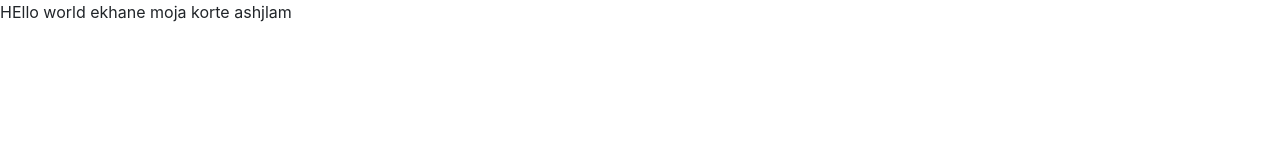
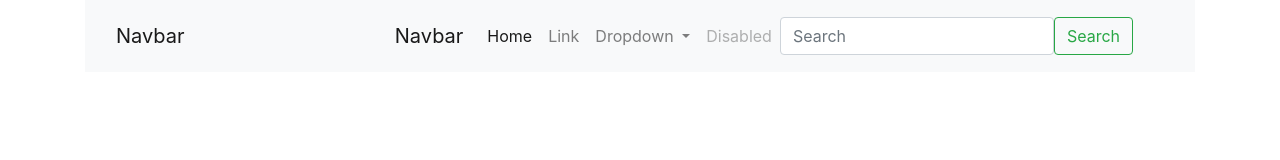
Before and after one commit to piru72/App_landing_UI, a plain HTML site: page index.html in a window 1280 px wide. Drawn offline with nearby package versions, Linux system fonts and the light colour scheme.

Commit message:
Add files via upload

```diff
--- a/index.html
+++ b/index.html
@@ -7,15 +7,67 @@
     <meta name="viewport" content="width=device-width, initial-scale=1, shrink-to-fit=no">
 
     <!-- Bootstrap CSS -->
+
+    <link rel="stylesheet" href="resources/css/style.css">
+    <link rel="stylesheet" href="vendors/css/style.css">
     <link rel="stylesheet" href="https://stackpath.bootstrapcdn.com/bootstrap/4.3.1/css/bootstrap.min.css" integrity="sha384-ggOyR0iXCbMQv3Xipma34MD+dH/1fQ784/j6cY/iJTQUOhcWr7x9JvoRxT2MZw1T" crossorigin="anonymous">
   </head>
   <body>
 
 
-    <p> HEllo world ekhane moja korte ashjlam</p>
+    <div class="container">
+      <nav class="navbar navbar-expand-lg navbar-light bg-light">
+        <div class="container-fluid">
+          <a class="navbar-brand" href="#">Navbar</a>
+
+          <nav class="navbar navbar-expand-lg navbar-light bg-light">
+            <div class="container-fluid">
+              <a class="navbar-brand" href="#">Navbar</a>
+              <button class="navbar-toggler" type="button" data-bs-toggle="collapse" data-bs-target="#navbarSupportedContent" aria-controls="navbarSupportedContent" aria-expanded="false" aria-label="Toggle navigation">
+                <span class="navbar-toggler-icon"></span>
+              </button>
+              <div class="collapse navbar-collapse" id="navbarSupportedContent">
+                <ul class="navbar-nav me-auto mb-2 mb-lg-0">
+                  <li class="nav-item">
+                    <a class="nav-link active" aria-current="page" href="#">Home</a>
+                  </li>
+                  <li class="nav-item">
+                    <a class="nav-link" href="#">Link</a>
+                  </li>
+                  <li class="nav-item dropdown">
+                    <a class="nav-link dropdown-toggle" href="#" id="navbarDropdown" role="button" data-bs-toggle="dropdown" aria-expanded="false">
+                      Dropdown
+                    </a>
+                    <ul class="dropdown-menu" aria-labelledby="navbarDropdown">
+                      <li><a class="dropdown-item" href="#">Action</a></li>
+                      <li><a class="dropdown-item" href="#">Another action</a></li>
+                      <li><hr class="dropdown-divider"></li>
+                      <li><a class="dropdown-item" href="#">Something else here</a></li>
+                    </ul>
+                  </li>
+                  <li class="nav-item">
+                    <a class="nav-link disabled" href="#" tabindex="-1" aria-disabled="true">Disabled</a>
+                  </li>
+                </ul>
+                <form class="d-flex">
+                  <input class="form-control me-2" type="search" placeholder="Search" aria-label="Search">
+                  <button class="btn btn-outline-success" type="submit">Search</button>
+                </form>
+              </div>
+            </div>
+          </nav>
+        </div>
+      </nav>
+    </div>
+
+
+
+
+
 
     <!-- Optional JavaScript -->
     <!-- jQuery first, then Popper.js, then Bootstrap JS -->
+
     <script src="https://code.jquery.com/jquery-3.3.1.slim.min.js" integrity="sha384-q8i/X+965DzO0rT7abK41JStQIAqVgRVzpbzo5smXKp4YfRvH+8abtTE1Pi6jizo" crossorigin="anonymous"></script>
     <script src="https://cdnjs.cloudflare.com/ajax/libs/popper.js/1.14.7/umd/popper.min.js" integrity="sha384-UO2eT0CpHqdSJQ6hJty5KVphtPhzWj9WO1clHTMGa3JDZwrnQq4sF86dIHNDz0W1" crossorigin="anonymous"></script>
     <script src="https://stackpath.bootstrapcdn.com/bootstrap/4.3.1/js/bootstrap.min.js" integrity="sha384-JjSmVgyd0p3pXB1rRibZUAYoIIy6OrQ6VrjIEaFf/nJGzIxFDsf4x0xIM+B07jRM" crossorigin="anonymous"></script>
```
